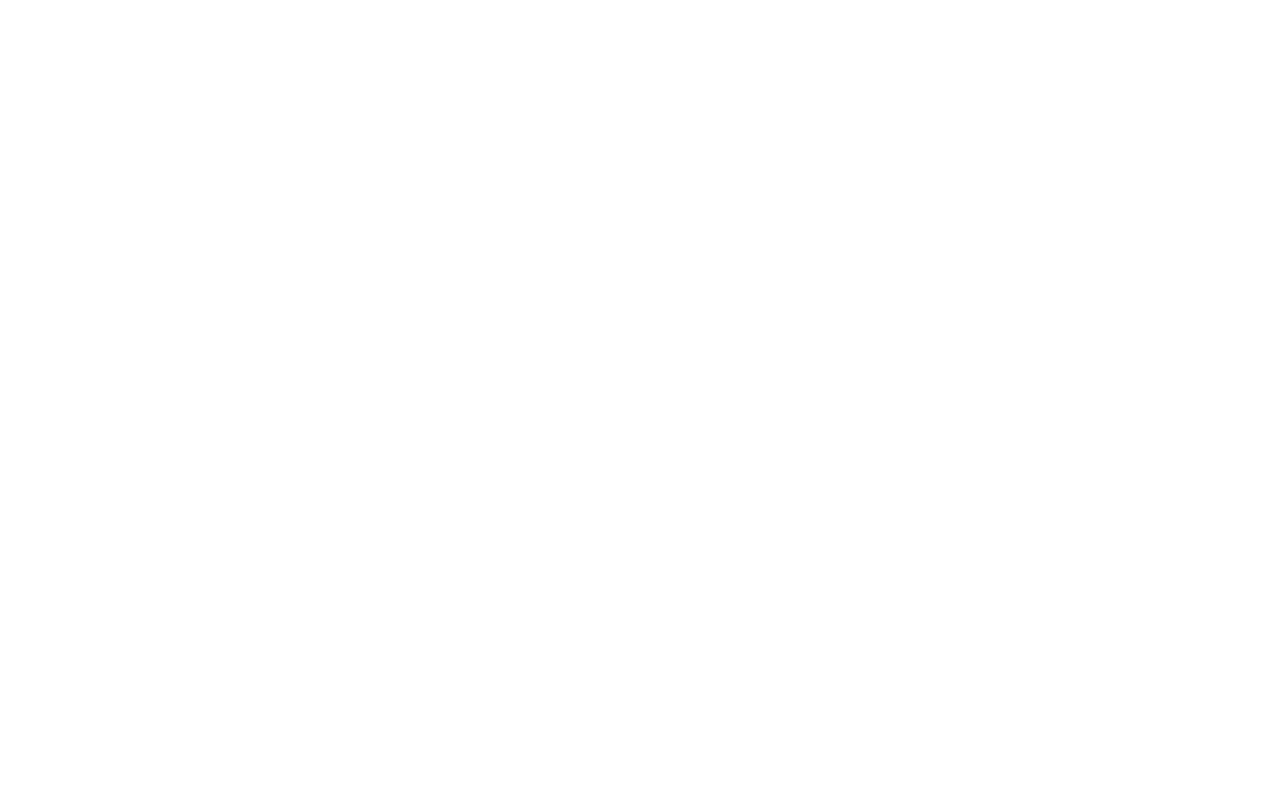
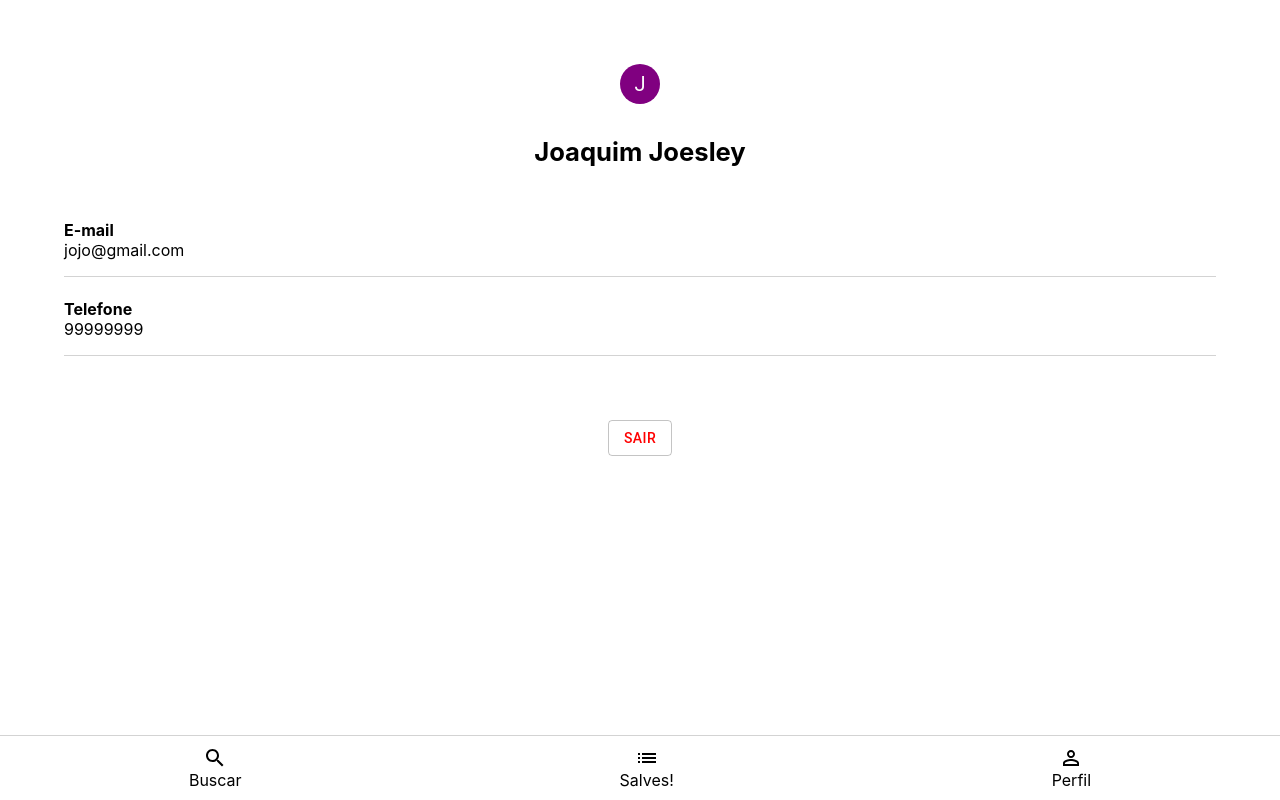
Before and after one commit to PedroBustamante/PDS, a React (Create React App) app: page /profile in a window 1280 px wide. Built offline with nearby package versions, Linux system fonts and the light colour scheme.

Commit message:
profile page

```diff
--- a/src/App.js
+++ b/src/App.js
@@ -8,6 +8,7 @@
 import SignUp from './views/SignUp'
 import Home from './views/Home'
 import Login from './views/Login'
+import Profile from './views/Profile'
 
 function App() {
   return (
@@ -26,6 +27,9 @@
             <Route exact path="/login">
               <Login />
             </Route>
+            <Route exact path="/profile">
+              <Profile />
+            </Route>
           </Switch>
       </div>
     </Router>
--- /dev/null
+++ b/src/components/BottomMenu/index.jsx
@@ -0,0 +1,21 @@
+import React from 'react'
+import {
+    Link
+} from "react-router-dom";
+
+import './styles.scss'
+
+import { BottomNavigation, BottomNavigationAction } from '@material-ui/core';
+import { Search, PersonOutline, List } from '@material-ui/icons';
+
+export default function BottomMenu() {
+    return (
+        <div className="bottom-menu">
+            <div className="options">
+                <Link to="/search"><div><Search />Buscar</div></Link>
+                <div><List />Salves!</div>
+                <Link to="/profile"><div><PersonOutline />Perfil</div></Link>
+            </div>
+        </div>
+    )
+}
--- /dev/null
+++ b/src/components/BottomMenu/styles.scss
@@ -0,0 +1,21 @@
+.bottom-menu {
+    position: absolute;
+    width: 100vw;
+    height: 8vh;
+    bottom: 0px;
+    background: white;
+    border-top: 1px solid lightgray;
+
+    .options {
+        display: flex;
+        justify-content: space-around;
+        align-items: center;
+        height: 100%;
+
+        div {
+            display: flex;
+            flex-direction: column;
+            align-items: center;
+        }
+    }
+}
--- /dev/null
+++ b/src/views/Profile/index.jsx
@@ -0,0 +1,39 @@
+import React from 'react'
+import {
+    Link
+} from "react-router-dom";
+
+import BottomMenu from '../../components/BottomMenu';
+
+import './styles.scss'
+
+import { Button, Avatar } from '@material-ui/core';
+
+export default function Profile() {
+    const userMock = {
+        name: "Joaquim Joesley",
+        email: "jojo@gmail.com",
+        phone: "99999999"
+    }
+
+    return (
+        <div className="profile">
+            <Avatar className="avatar" style={{backgroundColor: "purple"}}>{userMock.name[0]}</Avatar>
+            <div className="name">{userMock.name}</div>
+            <div className="data">
+                <h4>E-mail</h4>
+                <p>{userMock.email}</p>
+            </div>
+            <div className="data">
+                <h4>Telefone</h4>
+                <p>{userMock.phone}</p>
+            </div>
+            <div>
+                <Button variant="outlined" className="logout">
+                    <Link to="/">Sair</Link>
+                </Button>
+            </div>
+            <BottomMenu/>
+        </div>
+    )
+}
--- /dev/null
+++ b/src/views/Profile/styles.scss
@@ -0,0 +1,37 @@
+.profile {
+    display: flex;
+    flex-direction: column;
+    align-items: center;
+    padding-top: 8vh;
+
+    .avatar {
+        margin-bottom: 4vh;
+    }
+
+    .name {
+        font-size: 160%;
+        margin-bottom: 4vh;
+        font-weight: bold;
+    }
+
+    .data {
+        width: 90vw;
+        border-bottom: 1px solid lightgrey;
+
+        h4 {
+            margin-bottom: 0px;
+        }
+
+        p {
+            margin-top: 0px;
+        }
+    }
+
+    .logout {
+        margin-top: 8vh;
+
+        a {
+            color: red !important;
+        }
+    }
+}
--- a/src/views/Search/index.jsx
+++ b/src/views/Search/index.jsx
@@ -1,7 +1,9 @@
 import React from 'react'
 import {
-  Link
+    Link
 } from "react-router-dom";
+
+import BottomMenu from '../../components/BottomMenu';
 
 import './styles.scss'
 
@@ -27,12 +29,36 @@
             categorySecondary: null,
         },
         {
+            name: 'Zeca Pagodinho',
+            price: 22,
+            twitter: '@twitter2',
+            instagram: '@instagram2',
+            category: 'Música',
+            categorySecondary: null,
+        },
+        {
             name: 'brTT',
             price: 333,
             twitter: '@twitter3',
             instagram: '@instagram3',
             category: 'LoL',
             categorySecondary: 'Trapper',
+        },
+        {
+            name: 'Neymar',
+            price: 22,
+            twitter: '@twitter2',
+            instagram: '@instagram2',
+            category: 'Esportes',
+            categorySecondary: null,
+        },
+        {
+            name: 'Ronaldinho Gaúcho',
+            price: 22,
+            twitter: '@twitter2',
+            instagram: '@instagram2',
+            category: 'Esportes',
+            categorySecondary: null,
         }
     ]
 
@@ -110,6 +136,7 @@
                 <p className="section-name" >Artistas</p>
                 {checkArtists()}
             </section>
+            <BottomMenu/>
         </div>
     )
 }
--- a/src/views/Search/styles.scss
+++ b/src/views/Search/styles.scss
@@ -1,9 +1,10 @@
 .search {
-    background: linear-gradient(150deg, rgba(40,0,100,0.3) 0%, rgba(90,0,110,0.3) 24%, rgba(255,255,0,0.3) 100%);
+    //background: linear-gradient(150deg, rgba(40,0,100,0.3) 0%, rgba(90,0,110,0.3) 24%, rgba(255,255,0,0.3) 100%);
     height: 100vh;
     display: flex;
     flex-direction: column;
     align-items: center;
+    overflow-y: scroll;
 
     .search-bar-container {
         display: flex;
```
Also changed, not shown: src/components/BottonMenu/index.jsx (deleted), src/components/BottonMenu/styles.scss (deleted).
